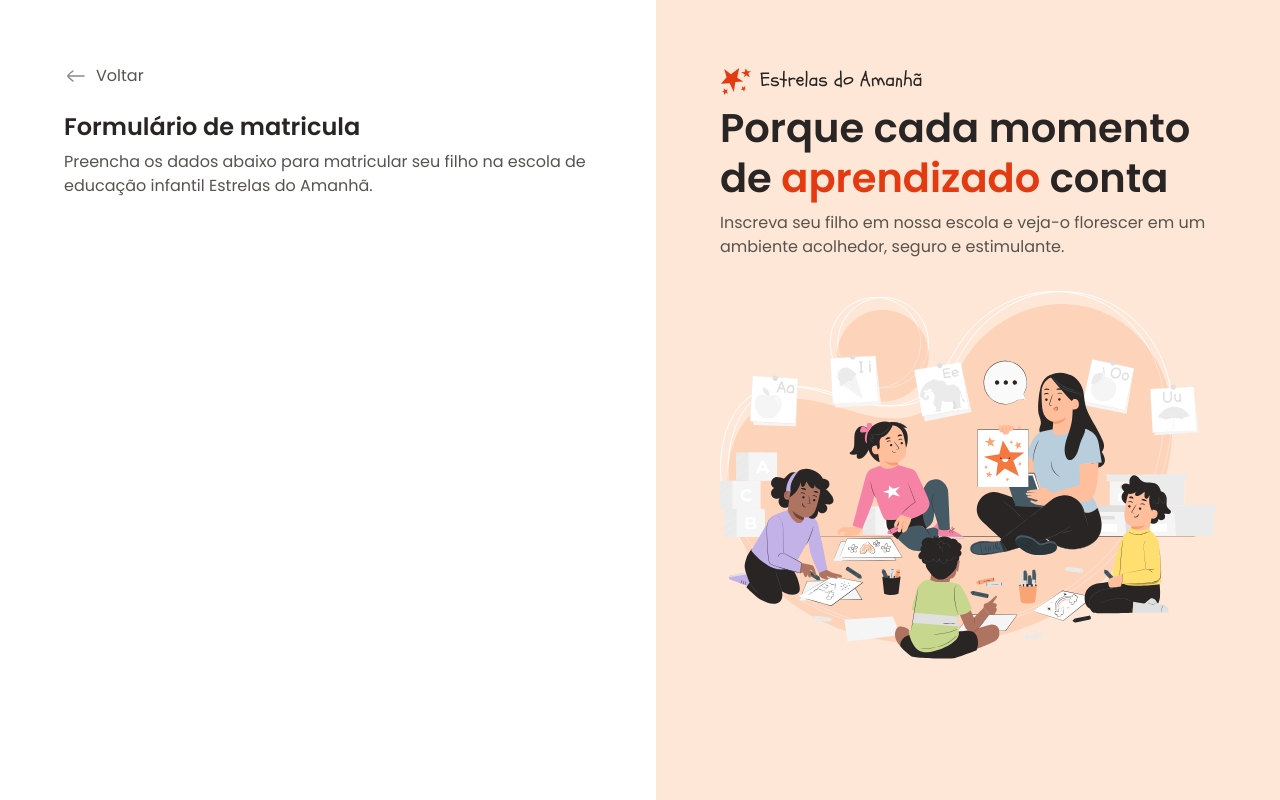
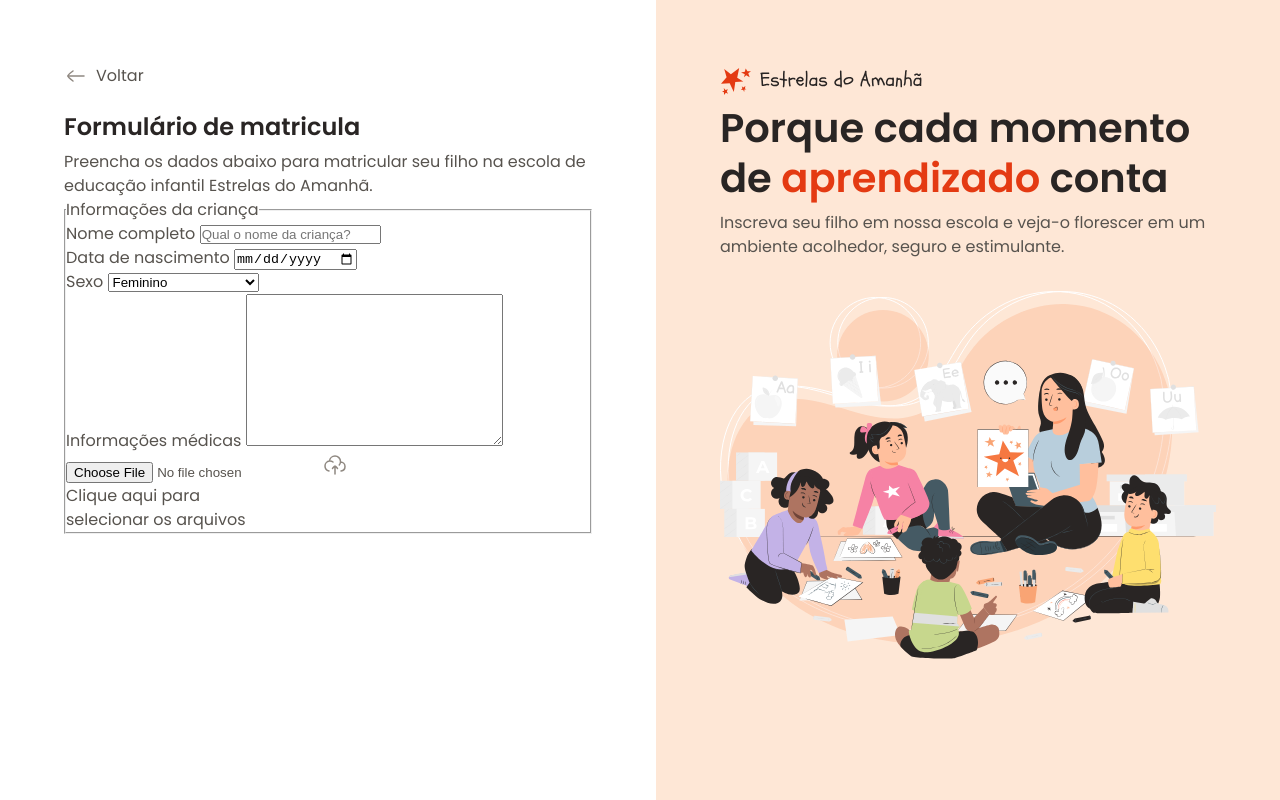
Before and after one commit to gustavocanepa10/FormularioDeMatricula, a plain HTML site: page index.html in a window 1280 px wide. Drawn offline with Linux system fonts and the light colour scheme.

Commit message:
Adicionando o forms

```diff
--- a/index.html
+++ b/index.html
@@ -1,5 +1,5 @@
 <!DOCTYPE html>
-<html lang="en">
+<html lang="pt-BR">
 <head>
     <meta charset="UTF-8">
     <meta name="viewport" content="width=device-width, initial-scale=1.0">
@@ -24,6 +24,73 @@
 
                 </p>
 
+                <form method="post" enctype="multipart/form-data">
+                    <fieldset class="child-info">
+                        <legend>Informações da criança</legend>
+
+
+                        <div class="input-wrapper">
+                            <label for="full-name">Nome completo</label>
+                            <input id="full-name" type="text"
+                            placeholder="Qual o nome da criança?">
+                        </div>
+
+
+                        <div class="input-wrapper">
+                            <label for="birth">Data de nascimento</label>
+                            <input type="date" id="birth" lang="pt-BR">
+                        </div>
+
+
+                        <div class="select-wrapper">
+                            <label for="gender">Sexo</label>
+                            <select name="gender" id="gender">
+                                <option value="female">Feminino</option>
+                                <option value="male">Masculino</option>
+                                <option value="mna">Prefiro não responder</option>
+
+
+                            </select>
+                        </div>
+
+                        <div class="textarea-wrapper">
+                            <label for="medical-info">Informações médicas</label>
+                            <textarea name="medical-info" id="medical-info"
+                            cols="30"
+                            rows="10"
+                            >
+
+                            </textarea>
+
+                        </div>
+
+                        <div class="droparea-wrapper">
+                            <input type="file" id="birth-file" name="birth-file">
+                            <img src="assets/icons/cloud-upload.svg" alt="Logo de upload">
+                            <p>Clique aqui para
+                                <br>
+                            selecionar os arquivos</p>
+                        </div>
+
+
+
+
+
+
+
+
+
+
+                    </fieldset>
+
+
+
+
+
+
+
+                </form>
+
             </div>
         </main>
 
```
